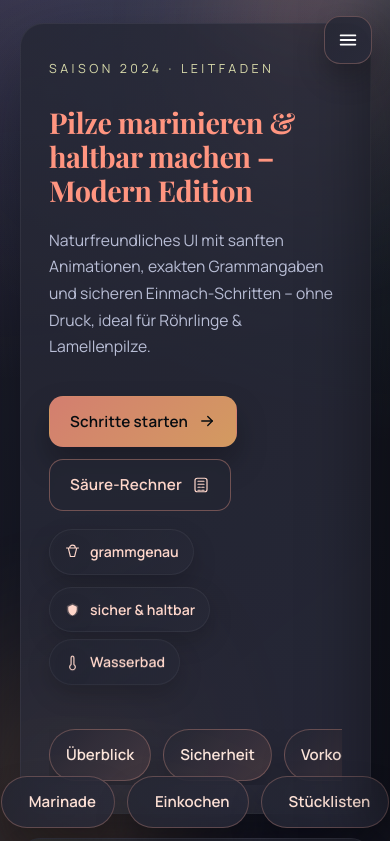
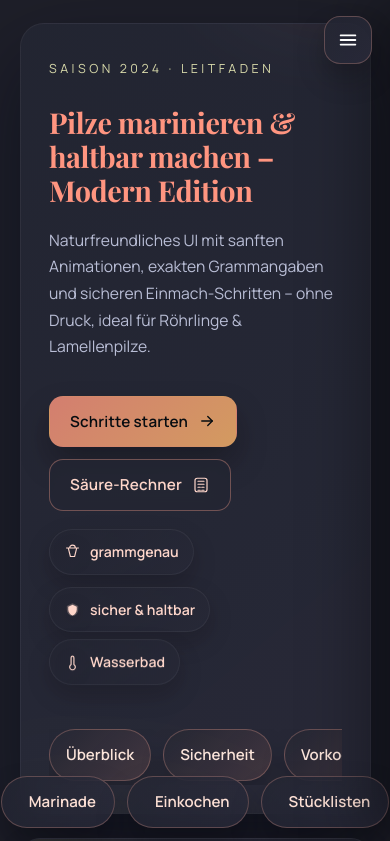
Before and after one commit to Web-Developer-DB/Pilze_Marinade, a React (Vite) app: page / in a window 390 px wide. Shown: the top 841 px of the page. Built offline with nearby package versions, Linux system fonts and the light colour scheme.

Commit message:
Füge responsive Anpassungen für mobile Geräte hinzu: Deaktiviere Hintergrundanimationen und -bilder bei kleinen Bildschirmen

```diff
--- a/src/styles/global.css
+++ b/src/styles/global.css
@@ -166,3 +166,15 @@ figure{ margin:0; }
     animation:none;
   }
 }
+
+@media (max-width: 768px), (pointer:coarse) and (hover:none){
+  body{
+    background-attachment: scroll;
+    background-image: none;
+  }
+  body::before,
+  body::after{
+    display:none;
+    animation:none;
+  }
+}
```
